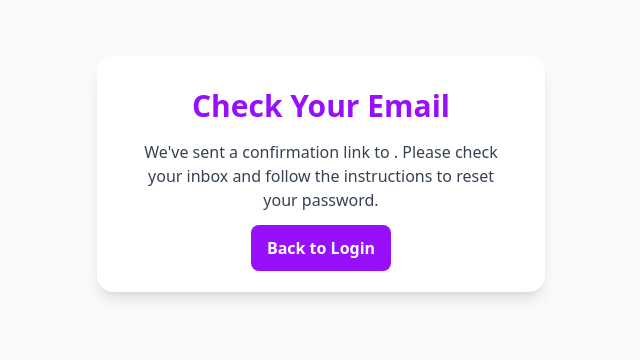
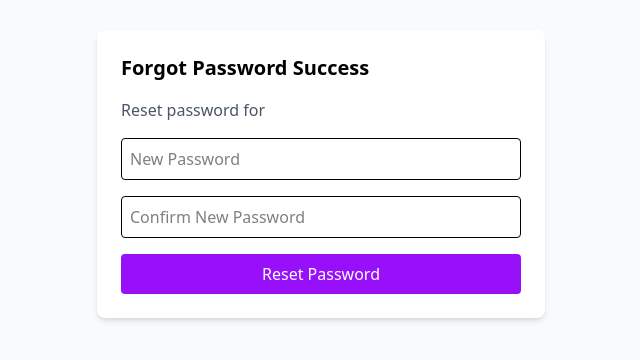
Before and after one commit to SirhmVFX/kreatorpay-fe, a Next.js app: page /forgot-password/Success in a window 1280 px wide. Shown: the part 226-586 px from the top of the page, without its empty margins (319-959 px from the left). Built offline with nearby package versions, Linux system fonts and the light colour scheme.

Commit message:
Add reset password form to forgot-password success page

```diff
--- a/src/app/(auth)/forgot-password/Success/page.tsx
+++ b/src/app/(auth)/forgot-password/Success/page.tsx
@@ -1,30 +1,78 @@
 "use client";
 
+import { useState, FormEvent } from "react";
 import { useSearchParams } from "next/navigation";
-import Link from "next/link";
-import React from "react";
 
 export default function ForgotPasswordSuccess() {
   const searchParams = useSearchParams();
-  const email = searchParams.get("email");
+  const email = searchParams.get("email") || "";
+  const [password, setPassword] = useState("");
+  const [confirmPassword, setConfirmPassword] = useState("");
+  const [message, setMessage] = useState("");
+  const [loading, setLoading] = useState(false);
+
+  const handleReset = async (e: FormEvent) => {
+    e.preventDefault();
+
+    if (password !== confirmPassword) {
+      setMessage("Passwords do not match");
+      return;
+    }
+
+    setLoading(true);
+    setMessage("");
+
+    // Simulate success
+    setTimeout(() => {
+      setLoading(false);
+      setMessage("✅ Password reset successfully! (Mocked)");
+    }, 1000);
+  };
 
   return (
-    <div className="flex items-center justify-center min-h-screen bg-gray-50">
-      <div className="w-full max-w-md p-8 bg-white rounded-2xl shadow-lg text-center">
-        <h1 className="text-3xl font-bold text-purple-600 mb-4">
-          Check Your Email
-        </h1>
-        <p className="text-gray-700 mb-6">
-          We&apos;ve sent a confirmation link to{" "}
-          <span className="font-semibold">{email}</span>. Please check your
-          inbox and follow the instructions to reset your password.
+    <div className="flex flex-col items-center justify-center min-h-screen bg-gray-50 p-4">
+      <div className="bg-white shadow-md rounded-lg p-6 w-full max-w-md">
+        <h1 className="text-xl font-bold mb-4">Forgot Password Success</h1>
+        <p className="mb-4 text-gray-600">
+          Reset password for{" "}
+          <span className="font-semibold">{email}</span>
         </p>
-        <Link
-          href="/login"
-          className="px-4 py-3 font-semibold text-white bg-purple-600 rounded-lg hover:bg-purple-700 transition"
-        >
-          Back to Login
-        </Link>
+
+        <form onSubmit={handleReset} className="space-y-4">
+          <input
+            type="password"
+            placeholder="New Password"
+            value={password}
+            onChange={(e) => setPassword(e.target.value)}
+            className="w-full p-2 border rounded"
+            required
+          />
+          <input
+            type="password"
+            placeholder="Confirm New Password"
+            value={confirmPassword}
+            onChange={(e) => setConfirmPassword(e.target.value)}
+            className="w-full p-2 border rounded"
+            required
+          />
+          <button
+            type="submit"
+            disabled={loading}
+            className="w-full bg-purple-600 hover:bg-purple-700 text-white py-2 rounded"
+          >
+            {loading ? "Resetting..." : "Reset Password"}
+          </button>
+        </form>
+
+        {message && (
+          <p
+            className={`mt-4 text-center text-sm ${
+              message.startsWith("✅") ? "text-green-600" : "text-red-500"
+            }`}
+          >
+            {message}
+          </p>
+        )}
       </div>
     </div>
   );
--- a/src/app/(auth)/reset-password/page.tsx
+++ b/src/app/(auth)/reset-password/page.tsx
@@ -1,10 +1,12 @@
-const ResetPassword = () => {
-    return (
-        <div>
-            <h1>Reset Password</h1>
-            <h1>this is the reset password page</h1>
-        </div>
-    )
+import ResetPasswordForm from "@/components/ResetPasswordForm";
+
+export default function ResetPasswordPage() {
+  return (
+    <div className="min-h-screen flex items-center justify-center bg-gray-50 px-4">
+      <div className="w-full max-w-md p-6 bg-white shadow-md rounded-xl">
+        <h2 className="text-2xl font-bold text-center mb-6">Reset Password</h2>
+        <ResetPasswordForm />
+      </div>
+    </div>
+  );
 }
-
-export default ResetPassword
--- a/src/app/(auth)/verify-email/page.tsx
+++ b/src/app/(auth)/verify-email/page.tsx
@@ -95,7 +95,7 @@ const VerifyEmail = () => {
 
           <h1 className="text-2xl font-bold mb-2">Please check your email</h1>
           <p className="text-sm text-gray-600 mb-6">
-            We've sent a code to{' '}
+            We&#39;ve sent a code to{' '}
             <span className="font-medium">akpengbe1234@gmail.com</span>
           </p>
 
--- a/src/components/ForgotPassword.tsx
+++ b/src/components/ForgotPassword.tsx
@@ -18,9 +18,7 @@ export default function ForgotPassword() {
     }
 
     setTimeout(() => {
-      router.push(
-        `/forgot-password/success?email=${encodeURIComponent(email)}`
-      );
+      router.push(`/reset-password?email=${encodeURIComponent(email)}`);
     }, 1000);
   };
 
--- /dev/null
+++ b/src/components/FormInput.tsx
@@ -0,0 +1,23 @@
+type FormInputProps = {
+  label: string;
+  type: string;
+  value: string;
+  onChange: (e: React.ChangeEvent<HTMLInputElement>) => void;
+};
+
+export default function FormInput({ label, type, value, onChange }: FormInputProps) {
+  return (
+    <div>
+      <label className="block text-sm font-medium">{label}</label>
+      <input
+        type={type}
+        required
+        value={value}
+        onChange={onChange}
+        className="w-full px-4 py-2 border rounded-lg focus:outline-none focus:ring"
+        placeholder={`Enter ${label}`}
+        title={label}
+      />
+    </div>
+  );
+}
--- /dev/null
+++ b/src/components/MessageBanner.tsx
@@ -0,0 +1,9 @@
+type MessageBannerProps = {
+  message: string;
+};
+
+export default function MessageBanner({ message }: MessageBannerProps) {
+  return (
+    <p className="text-center mt-2 text-sm text-red-500">{message}</p>
+  );
+}
--- /dev/null
+++ b/src/components/ResetPasswordForm.tsx
@@ -0,0 +1,86 @@
+"use client";
+
+import { useSearchParams } from "next/navigation";
+import { useState } from "react";
+import { useRouter } from "next/navigation";
+
+export default function ResetPasswordForm() {
+  const searchParams = useSearchParams();
+  const router = useRouter();
+  const token = searchParams.get("token");
+
+  const [password, setPassword] = useState("");
+  const [confirmPassword, setConfirmPassword] = useState("");
+  const [loading, setLoading] = useState(false);
+  const [error, setError] = useState("");
+
+  const handleSubmit = async (e: React.FormEvent) => {
+    e.preventDefault();
+    if (password !== confirmPassword) {
+      setError("Passwords do not match.");
+      return;
+    }
+
+    setLoading(true);
+    setError("");
+
+    try {
+      const res = await fetch("/api/reset-password", {
+        method: "POST",
+        headers: {
+          "Content-Type": "application/json",
+        },
+        body: JSON.stringify({ token, password }),
+      });
+
+      const data = await res.json();
+
+      if (!res.ok) {
+        throw new Error(data.message || "Something went wrong");
+      }
+
+      alert("✅ Password reset successfully");
+      router.push("/login");
+    } catch (err: unknown) {
+      if (err instanceof Error) {
+        setError(err.message);
+      } else {
+        setError("An unexpected error occurred.");
+      }
+    } finally {
+      setLoading(false);
+    }
+  };
+
+  return (
+    <form onSubmit={handleSubmit} className="space-y-4">
+      {error && <p className="text-red-500 text-sm">{error}</p>}
+
+      <input
+        type="password"
+        placeholder="New password"
+        value={password}
+        onChange={(e) => setPassword(e.target.value)}
+        className="w-full px-4 py-2 border rounded-lg"
+        required
+      />
+
+      <input
+        type="password"
+        placeholder="Confirm new password"
+        value={confirmPassword}
+        onChange={(e) => setConfirmPassword(e.target.value)}
+        className="w-full px-4 py-2 border rounded-lg"
+        required
+      />
+
+      <button
+        type="submit"
+        disabled={loading}
+        className="w-full px-4 py-2 font-semibold text-white bg-purple-600 rounded-lg hover:bg-purple-700 transition"
+      >
+        {loading ? "Resetting..." : "Reset Password"}
+      </button>
+    </form>
+  );
+}
```
